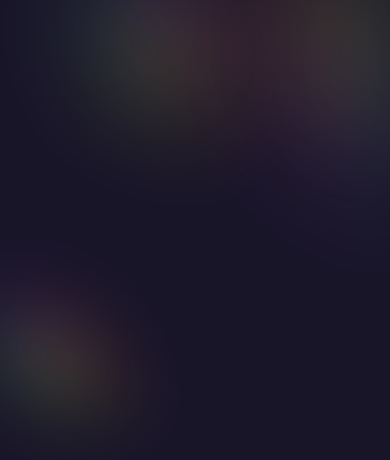
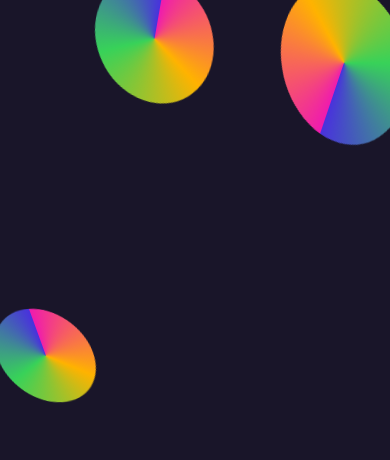
Before and after one commit to folathecoder/sonar-blob-background, a plain HTML site: page index.html in a window 390 px wide. Drawn offline with Linux system fonts and the light colour scheme.

Commit message:
Removed blur effect from the blobs

```diff
--- a/app.css
+++ b/app.css
@@ -59,8 +59,8 @@ body {
     hsl(133, 63%, 52%),
     hsl(248, 71%, 53%)
   );
-  filter: blur(60px);
-  opacity: 30%;
+  /* filter: blur(60px);
+  opacity: 30%; */
 }
 
 @media screen and (max-width: 1139px) {
@@ -81,23 +81,23 @@ body {
   .blob {
     height: calc(100vh / 6);
     width: calc(100vh / 6);
-    filter: blur(60px);
-    opacity: 40%;
+    /* filter: blur(60px);
+    opacity: 40%; */
   }
 }
 
 /* FireFox Compatibility: Changed the blur settings on FireFox to achieve similar blob style across all browsers */
 @-moz-document url-prefix() {
-  .blob {
+  /* .blob {
     filter: blur(60px);
       opacity: 30%;
-  }
+  } */
 
   @media screen and (max-width: 450px) {
-  .blob {
+  /* .blob {
     filter: blur(50px);
       opacity: 30%;
-  }
+  } */
 }
 }
 
```
